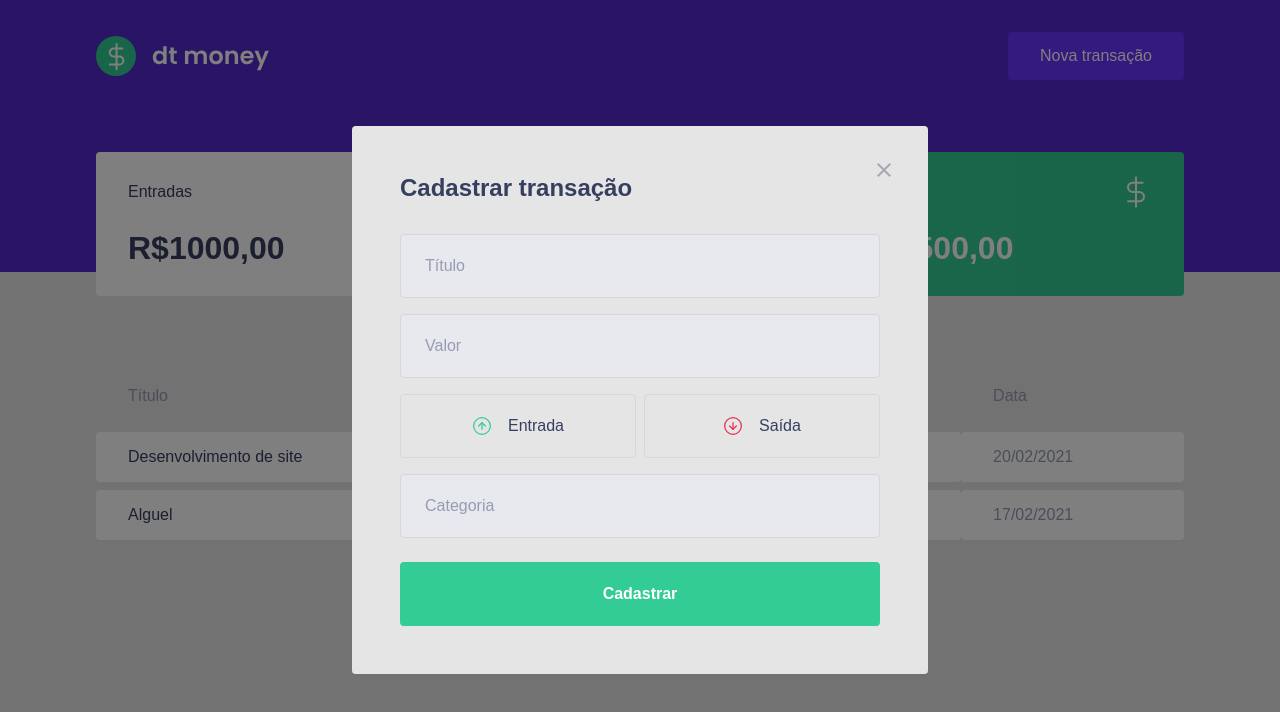
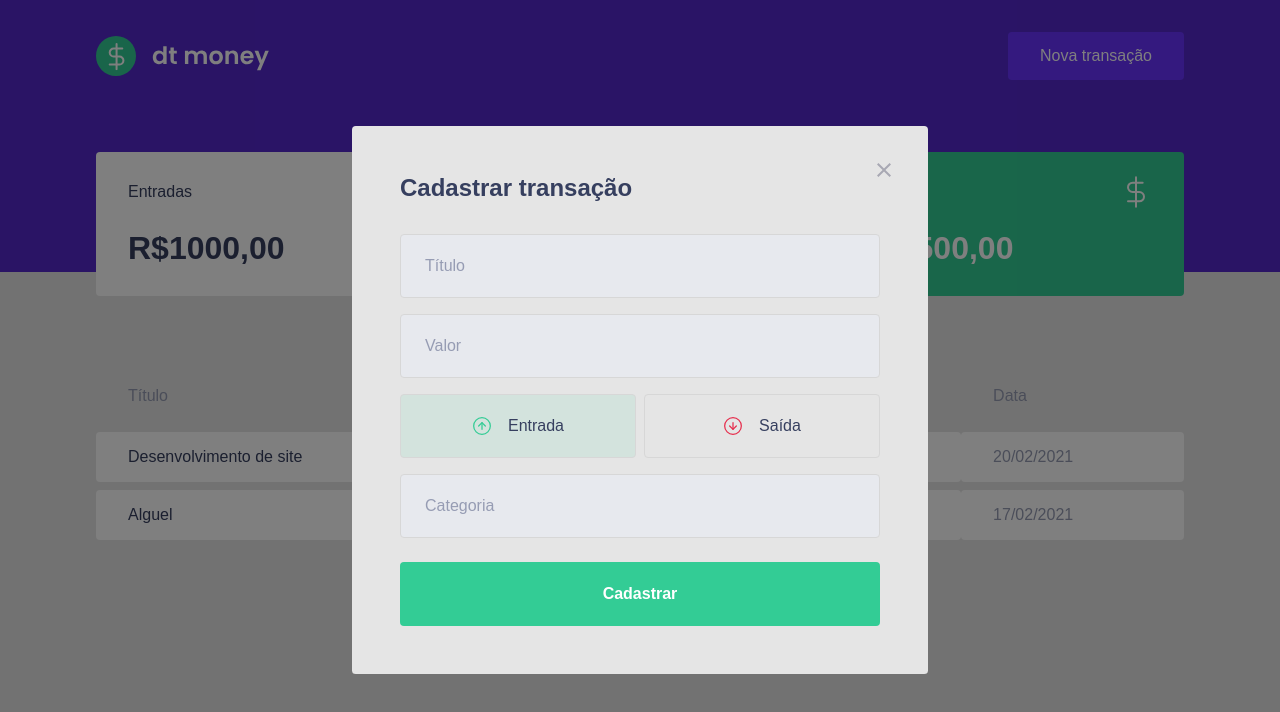
Before and after one commit to realcaldeira/my_finances, a React (Create React App) app: page / in a window 1280 px wide. Both pictures are taken after a click on the button "Nova transação". Shown: the top 712 px of the page. Built offline with nearby package versions, Linux system fonts and the light colour scheme; no server answers; what miragejs would draw is missing.

Commit message:
Estilização de botões

```diff
--- a/src/components/NewTransactionModal/index.tsx
+++ b/src/components/NewTransactionModal/index.tsx
@@ -1,8 +1,9 @@
 import Modal from 'react-modal';
 import incomeImg from '../../assets/income.svg';
 import outcomeImg from '../../assets/outcome.svg';
-import { Container, TransactionTypeContainer } from './styles';
+import { Container, TransactionTypeContainer, RadioBox } from './styles';
 import closeImg from '../../assets/close.svg';
+import { useState } from 'react';
 
 interface NewTransactionModalProps {
   isOpen: boolean;
@@ -10,6 +11,7 @@
 }
 
 export function NewTransactionModal({ isOpen, onRequestClose }: NewTransactionModalProps) {
+  const [type, setType] = useState('deposit');
   return (
     <Modal
       isOpen={isOpen}
@@ -38,19 +40,25 @@
         />
 
         <TransactionTypeContainer>
-          <button
+          <RadioBox
             type="button"
+            onClick={() => setType('deposit')}
+            isActive={type === 'deposit'}
+            activeColor="green"
           >
             <img src={incomeImg} alt="Entrada" />
             <span>Entrada</span>
-          </button>
+          </RadioBox>
 
-          <button
+          <RadioBox
             type="button"
+            onClick={() => setType('withdraw')}
+            isActive={type === 'withdraw'}
+            activeColor="red"
           >
             <img src={outcomeImg} alt="Saída" />
             <span>Saída</span>
-          </button>
+          </RadioBox>
         </TransactionTypeContainer>
 
         <input
--- a/src/components/NewTransactionModal/styles.ts
+++ b/src/components/NewTransactionModal/styles.ts
@@ -1,5 +1,5 @@
 import styled from "styled-components";
-import { darken } from 'polished';
+import { darken, transparentize } from 'polished';
 
 export const Container = styled.form`
   h2 {
@@ -56,13 +56,25 @@
   display: grid;
   grid-template-columns: 1fr 1fr;
   gap: 0.5rem;
+`;
 
-  button {
-    height: 4rem;
+interface RadioBoxProps {
+  isActive: boolean;
+  activeColor: 'green' | 'red';
+}
+
+const colors = {
+  green: '#33CC95',
+  red: '#E52E4D'
+}
+
+export const RadioBox = styled.button<RadioBoxProps>`
+   height: 4rem;
     border: 1px solid #d7d7d7;
     border-radius: 0.25rem;
 
-    background: transparent;
+    background: ${(props) => props.isActive
+    ? transparentize(0.9, colors[props.activeColor]) : 'transparent'};
 
     display: flex;
     align-items: center;
@@ -85,5 +97,4 @@
       font-size: 1rem;
       color: var(--text-title);
     }
-  }
 `;
```
